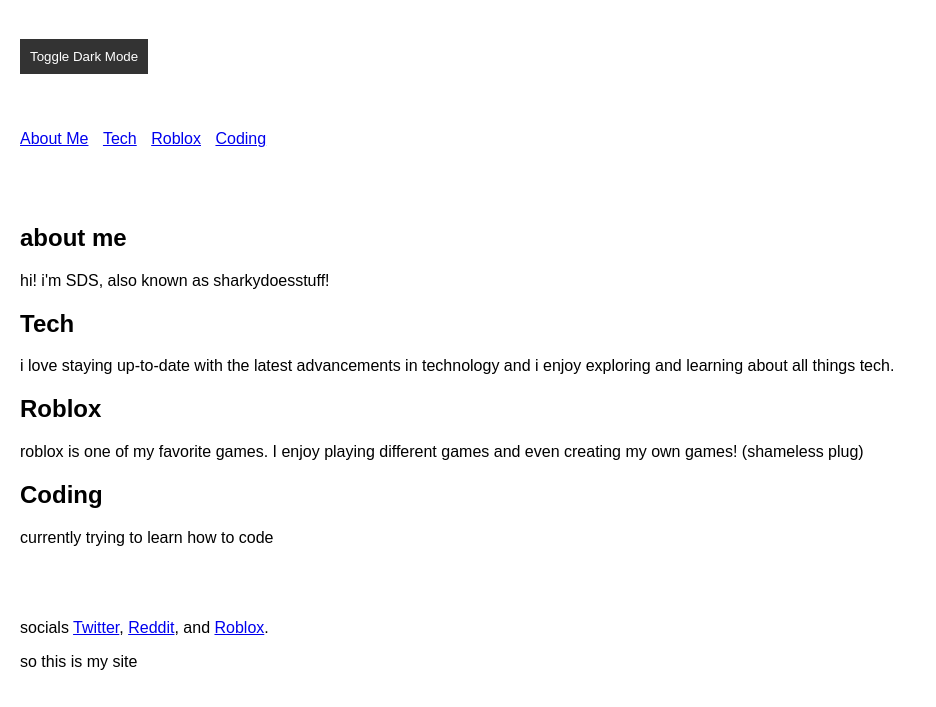
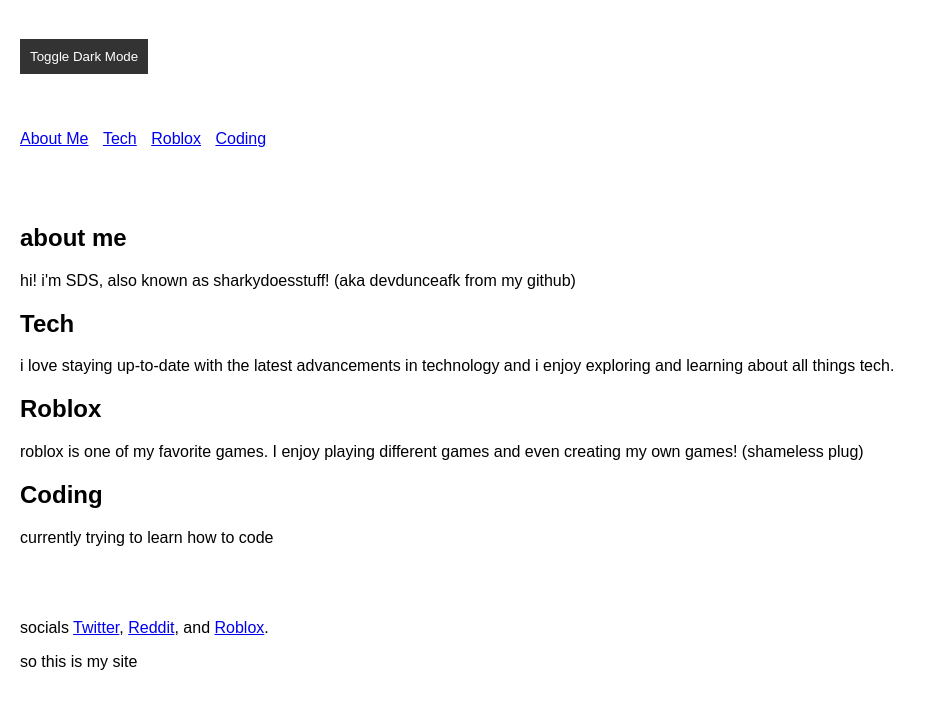
Before and after one commit to DevDunceafk/my-site-, a plain HTML site: page index.html in a window 1280 px wide. Shown: the part 149-856 px from the top of the page, without its empty margins (0-936 px from the left). Drawn offline with Linux system fonts and the light colour scheme.

Commit message:
Update index.html

```diff
--- a/index.html
+++ b/index.html
@@ -58,7 +58,7 @@
     <main>
         <section id="about">
             <h2>about me</h2>
-            <p>hi! i'm SDS, also known as sharkydoesstuff!</p>
+            <p>hi! i'm SDS, also known as sharkydoesstuff! (aka devdunceafk from my github) </p>
         </section>
         <section id="tech">
             <h2>Tech</h2>
```
